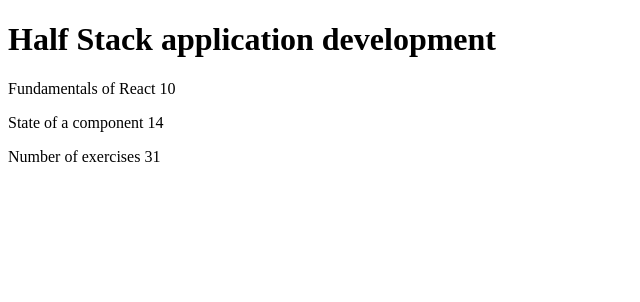
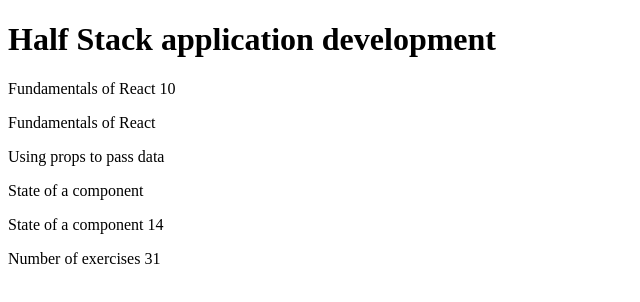
Before and after one commit to reiisuu/fs_react, a React (Vite) app: page / in a window 1280 px wide. Shown: the top 302 px of the page, without its empty margins (0-640 px from the left). Built offline with nearby package versions, Linux system fonts and the light colour scheme.

Commit message:
exercise 1.4

```diff
--- a/src/App.jsx
+++ b/src/App.jsx
@@ -1,65 +1,69 @@
 const App = () => {
   const course = 'Half Stack application development'
-  const part1 = {
+  const parts = [
+    {
       name: 'Fundamentals of React',
       exercises: 10
-  }
+    },
 
-  const part2 = {
+    {
       name: 'Using props to pass data',
       exercises: 7
-  }
+    },
 
-  const part3 = {
+    {
       name: 'State of a component',
       exercises: 14
     }
 
-  const Header = () => {
+  ]
+  const Header = ({course}) => {
     return (
     <>
       <h1>{course}</h1>
         <p>
-          {part1.name} {part1.exercises}
+          {parts[0].name} {parts[0].exercises}
         </p>
     </>
     )
   }
 
-  const Content = () => {
+  const Content = ({parts}) => {
 
     const Part = (props) => {
+      return (
       <>
         <p>
           { props.name } { props.exercises }
         </p>
       </>
+      )
     }
     return (
       <>
-        <Part name = { part1.name } number = { part1.exercises }/>
-        <Part name = { part2.name } number = { part2.exercises }/>
-        <Part name = { part3.name } number = { part3.exercises }/>
+        <Part name = { parts[0].name } number = { parts[0].exercises }/>
+        <Part name = { parts[1].name } number = { parts[1].exercises }/>
+        <Part name = { parts[2].name } number = { parts[2].exercises }/>
       </>
     )
   }
 
-  const Total = () => {
+  const Total = ({parts}) => {
     return (
       <>
         <p>
-        {part3.name} {part3.exercises}
+        {parts[2].name} {parts[2].exercises}
         </p>
-        <p>Number of exercises {part1.exercises + part2.exercises + part3.exercises}</p>
+        <p>Number of exercises {parts[0].exercises + parts[1].exercises + parts[2].exercises}</p>
       </>
     )
   }
 
   return (
     <div>
-      <Header />
-      <Content />
-      <Total />
+      <Header course={course} />
+      <Content parts={parts} />
+      <Total parts={parts} />
     </div>
   )
 }
```
Lines whose indentation alone changed are shown as unchanged.
